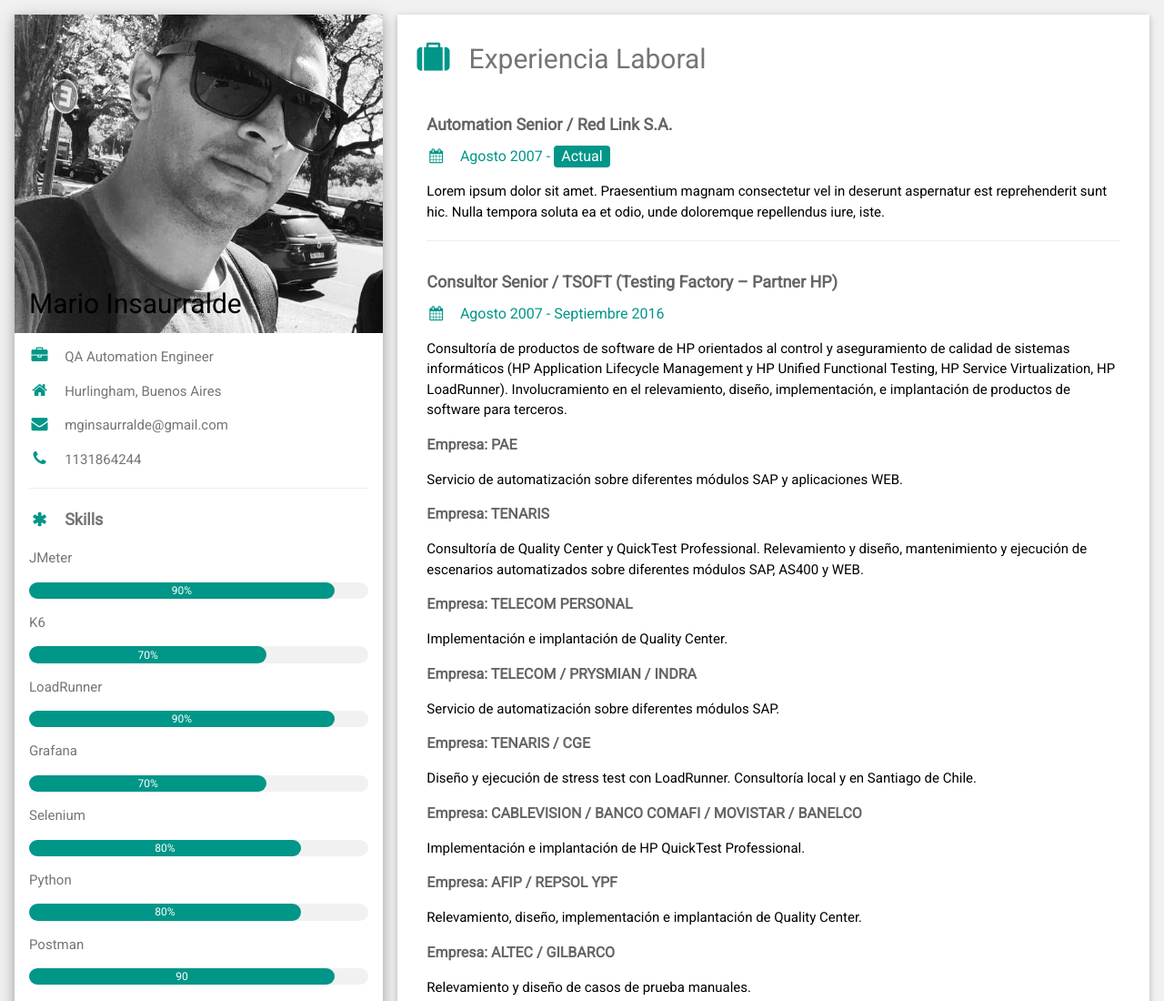
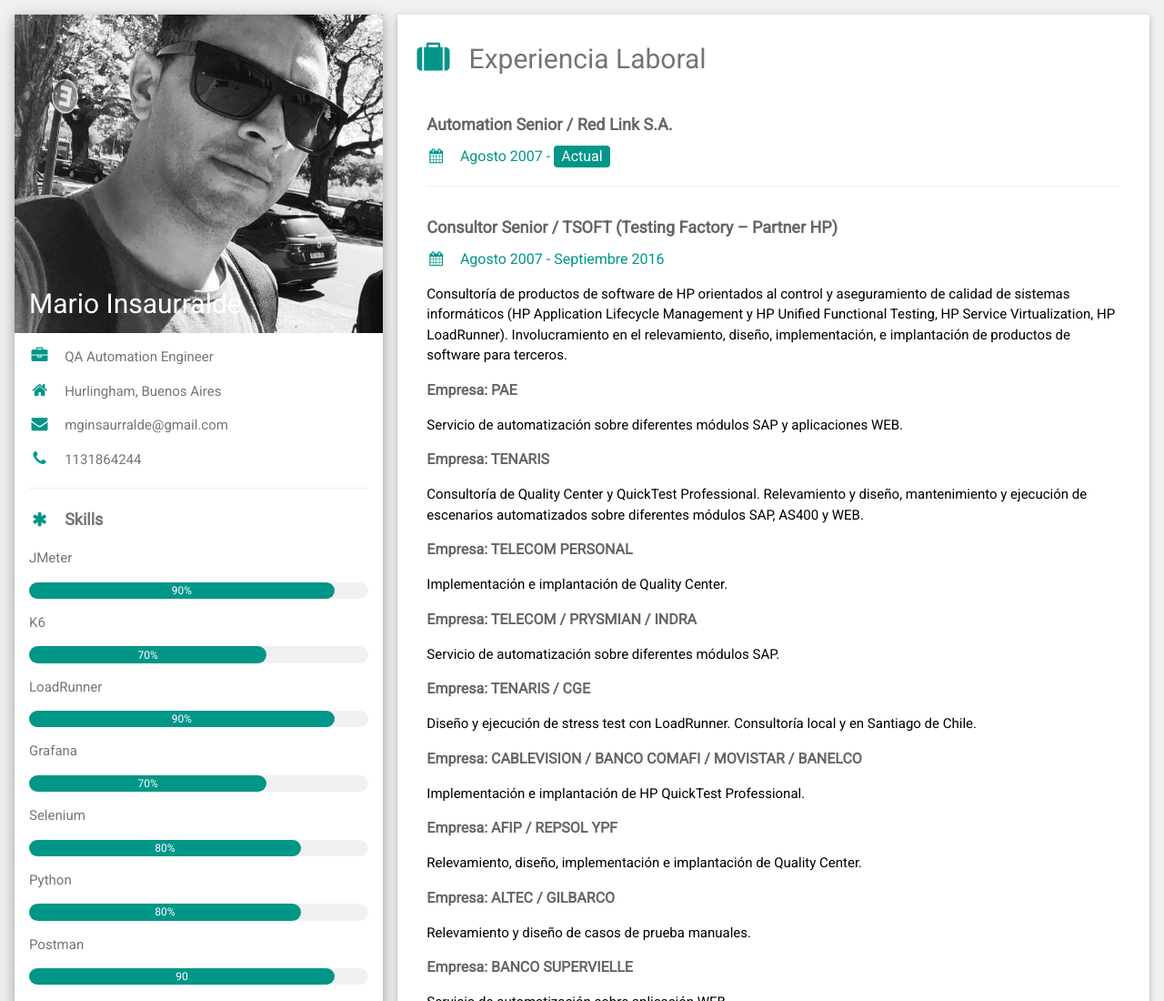
Before and after one commit to mginsaurralde/mginsaurralde.github.io, a plain HTML site: page index.html in a window 1280 px wide. Shown: the top 1100 px of the page at 91% size. Drawn offline with nearby package versions, Linux system fonts and the light colour scheme.

Commit message:
Update index.html

```diff
--- a/index.html
+++ b/index.html
@@ -24,7 +24,7 @@ html,body,h1,h2,h3,h4,h5,h6 {font-family: "Roboto", sans-serif}
         <div class="w3-display-container">
           <img src="perfil-mario-2.jpg" style="width:100%" alt="Avatar">
           <div class="w3-display-bottomleft w3-container w3-text-black">
-            <h2>Mario Insaurralde</h2>
+            <h2><FONT COLOR="white">Mario Insaurralde </FONT></h2>
           </div>
         </div>
         <div class="w3-container">
@@ -117,7 +117,7 @@ html,body,h1,h2,h3,h4,h5,h6 {font-family: "Roboto", sans-serif}
 		<div class="w3-container">
           <h5 class="w3-opacity"><b>Automation Senior / Red Link S.A.</b></h5>
           <h6 class="w3-text-teal"><i class="fa fa-calendar fa-fw w3-margin-right"></i>Agosto 2007 - <span class="w3-tag w3-teal w3-round">Actual</span></h6>
-          <p>Lorem ipsum dolor sit amet. Praesentium magnam consectetur vel in deserunt aspernatur est reprehenderit sunt hic. Nulla tempora soluta ea et odio, unde doloremque repellendus iure, iste.</p>
+          <!-- <p>Lorem ipsum dolor sit amet. Praesentium magnam consectetur vel in deserunt aspernatur est reprehenderit sunt hic. Nulla tempora soluta ea et odio, unde doloremque repellendus iure, iste.</p> -->
           <hr>
         </div>
         <div class="w3-container">
```
